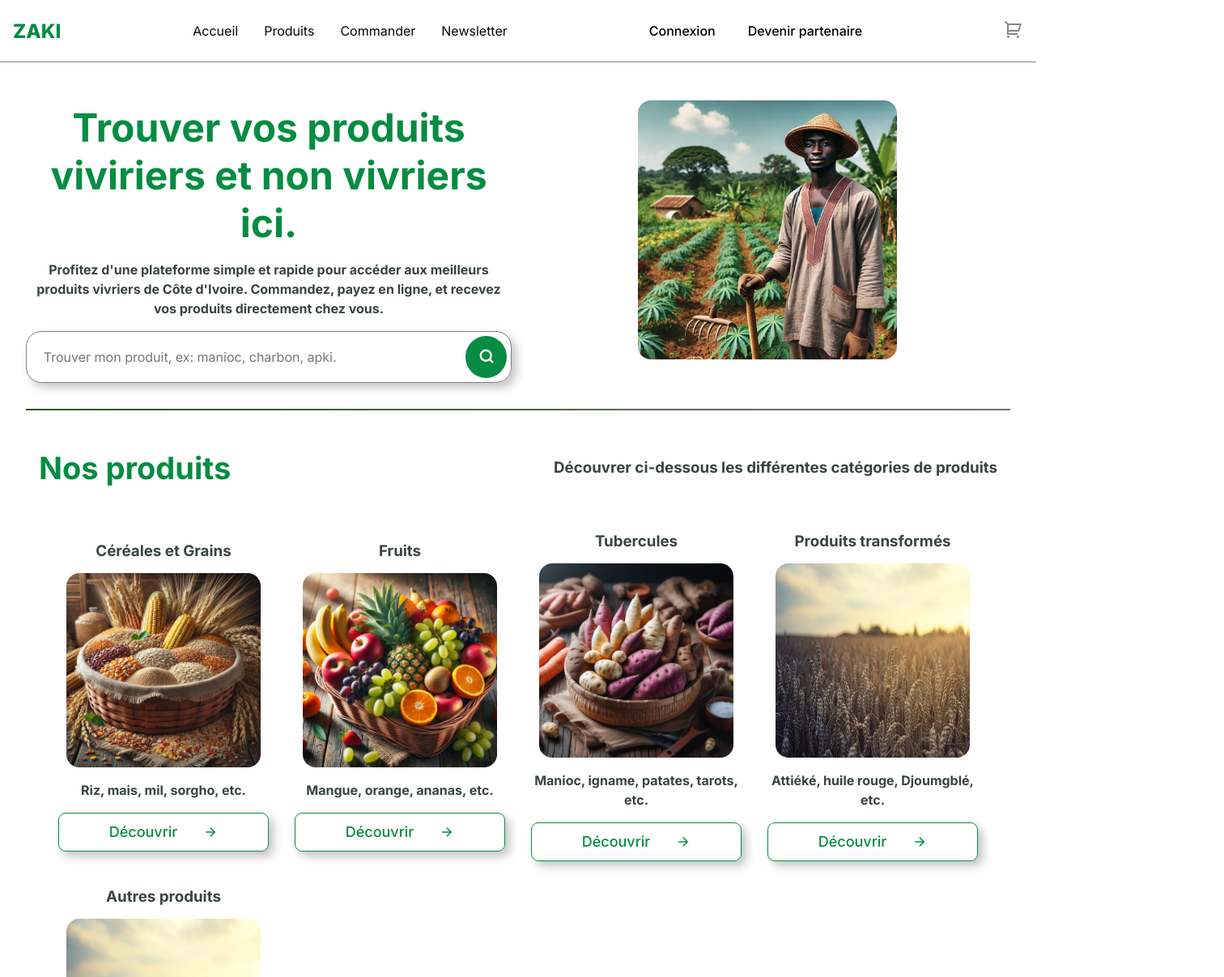
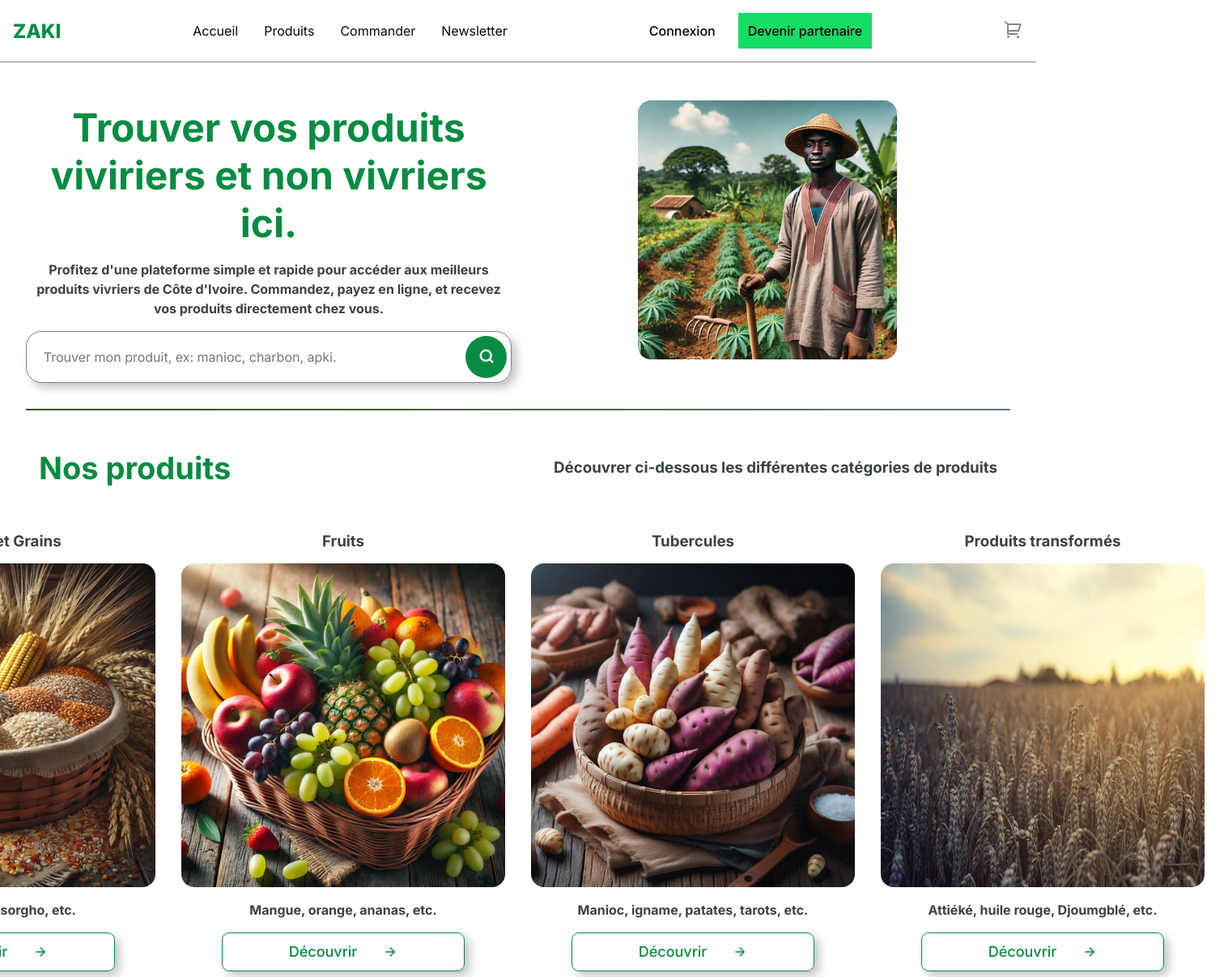
Before and after one commit to miakojean/zaki, a Vue app in the folder zaki front/: page / in a window 1280 px wide. Shown: the top 1207 px of the page at 81% size, 1512 px wide, since content can reach past the window. Built offline with nearby package versions, Linux system fonts and the light colour scheme.

Commit message:
products commit 2

```diff
--- a/zaki front/src/components/Landing/NavBar.vue
+++ b/zaki front/src/components/Landing/NavBar.vue
@@ -9,7 +9,7 @@
       </ul>
       <div class="nav__log">
         <li class="link"><router-link to="/login">Connexion</router-link></li>
-        <li class="link"><router-link to="/Registration">Devenir partenaire</router-link></li>
+        <li id="member" class="link"><router-link to="/Registration">Devenir partenaire</router-link></li>
       </div>
       <ComponentCart />
       <div class="nav__menu__btn" id="menu-btn">
@@ -218,6 +218,11 @@ cursor: pointer;
     transform-origin: left;
     transform: scale(1);
   }
+
+  #member{
+    background: #16DB65;
+    color: #f3f3f3;
+  }
 }
 
 
--- a/zaki front/src/components/Landing/PageSection.vue
+++ b/zaki front/src/components/Landing/PageSection.vue
@@ -161,8 +161,8 @@ section{
     }
     .Pic{
         background-size: cover;
-        height: 240px;
-        width: 240px;
+        height: 400px;
+        width: 400px;
         cursor: pointer;
     }
     .cards{
--- a/zaki front/src/components/Products/Categories.vue
+++ b/zaki front/src/components/Products/Categories.vue
@@ -149,8 +149,8 @@ img{
   }
   img{
     background-size: cover;
-    max-width: 320px;
-    max-height: 320px;
+    max-width: 400px;
+    max-height: 400px;
     border-radius: 10px;
   }
 }
--- a/zaki front/src/components/Products/Products.vue
+++ b/zaki front/src/components/Products/Products.vue
@@ -1,18 +1,33 @@
+<template>
+  <section>
+    <NavBar />
+    <h1>Catégories</h1>
+    <ul>
+      <li v-for="(category, key) in categories" :key="key">
+        <router-link :to="{ name: 'categories', params: { category: key } }">
+          {{ category.name }}
+        </router-link>
+      </li>
+    </ul>
+  </section>
+</template>
+
 <script>
-import NavBar from '@/components/Landing/NavBar.vue';
+import NavBar from '../Landing/NavBar.vue';
+import { categoriesData } from '@/data/categoriesData';
 
 export default {
     components:{
         NavBar,
-    }
+    },
+    name: 'CategoryList',
+  data() {
+    return {
+      categories: categoriesData,
+    };
+  },
 }
 </script>
-
-<template>
-<div class="">
-    <Navbar/>
-</div>
-</template>
 
 <style>
 
--- a/zaki front/src/router/index.js
+++ b/zaki front/src/router/index.js
@@ -4,6 +4,7 @@ import ResearchPage from '@/views/ResearchPage.vue';
 import OrderView from '@/views/OrderView.vue';
 import LoginView from '@/views/LoginView.vue';
 import Registration from '@/views/Registration.vue';
+import Products from '@/components/Products/Products.vue';
 
 const routes = [
     {
@@ -15,6 +16,11 @@ const routes = [
         path: '/product',
         name: 'Product',
         component: ResearchPage,
+    },
+    {
+        path:'/product/category',
+        name:'categories',
+        Component:Products,
     },
     {
         path: '/Order',
@@ -34,7 +40,9 @@ const routes = [
         path:'/Registration',
         name: 'Inscription',
         component: Registration
-    }
+    },
+
+
 
 ];
 
--- a/zaki front/src/views/LoginView.vue
+++ b/zaki front/src/views/LoginView.vue
@@ -1,7 +1,7 @@
 <template>
     <div class="log">
         <NavBar />
-        <section>
+        <section class="reg__section">
 
             <div class="login__page">
                 <h1>
@@ -220,6 +220,9 @@ span a{
         display: grid;
         grid-template-columns: 1fr 1fr;
     }
+    .reg__section{
+        height: 100vh;
+    }
     .login__page{
         display: flex;
         align-items: center;
--- a/zaki front/src/views/Registration.vue
+++ b/zaki front/src/views/Registration.vue
@@ -1,7 +1,7 @@
 <template>
   <div class="">
     <NavBar />
-    <section>
+    <section class="reg__section">
         <div class="login__page">
 
             <h1>
@@ -75,6 +75,9 @@
                 />
 
             </div>
+            <span>
+                J'ai déjà un compte <router-link to="/registration"> Me connecter </router-link>
+            </span>
         </div>
     </section>
     <FooterSection />
@@ -246,6 +249,9 @@ button{
         grid-template-columns: 1fr 1fr;
         gap: 1rem;
     }
+    .reg__section{
+        height: 100vh;
+    }
     .login__page{
         display: flex;
         align-items: center;
```
